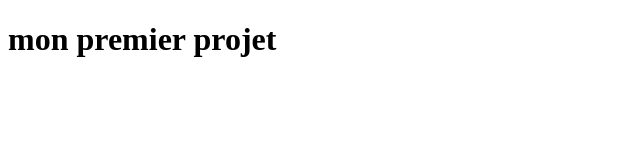
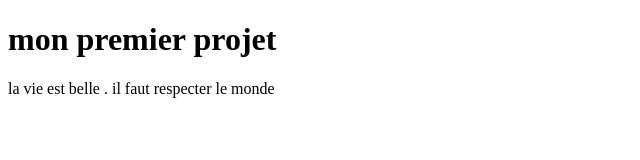
Before and after one commit to ligpat2022/TP-ENVIRONNEMENT2, a plain HTML site: page index.html in a window 1280 px wide. Shown: the whole page, without its empty margins (0-640 px from the left). Drawn offline with Linux system fonts and the light colour scheme.

Commit message:
Update index.html

```diff
--- a/index.html
+++ b/index.html
@@ -8,5 +8,10 @@
 </head>
 <body>
     <h1>mon premier projet</h1>
+    <section>
+        <p> la vie est belle . il faut respecter le monde </p>
+    </section>
+
+
 </body>
 </html>
```
